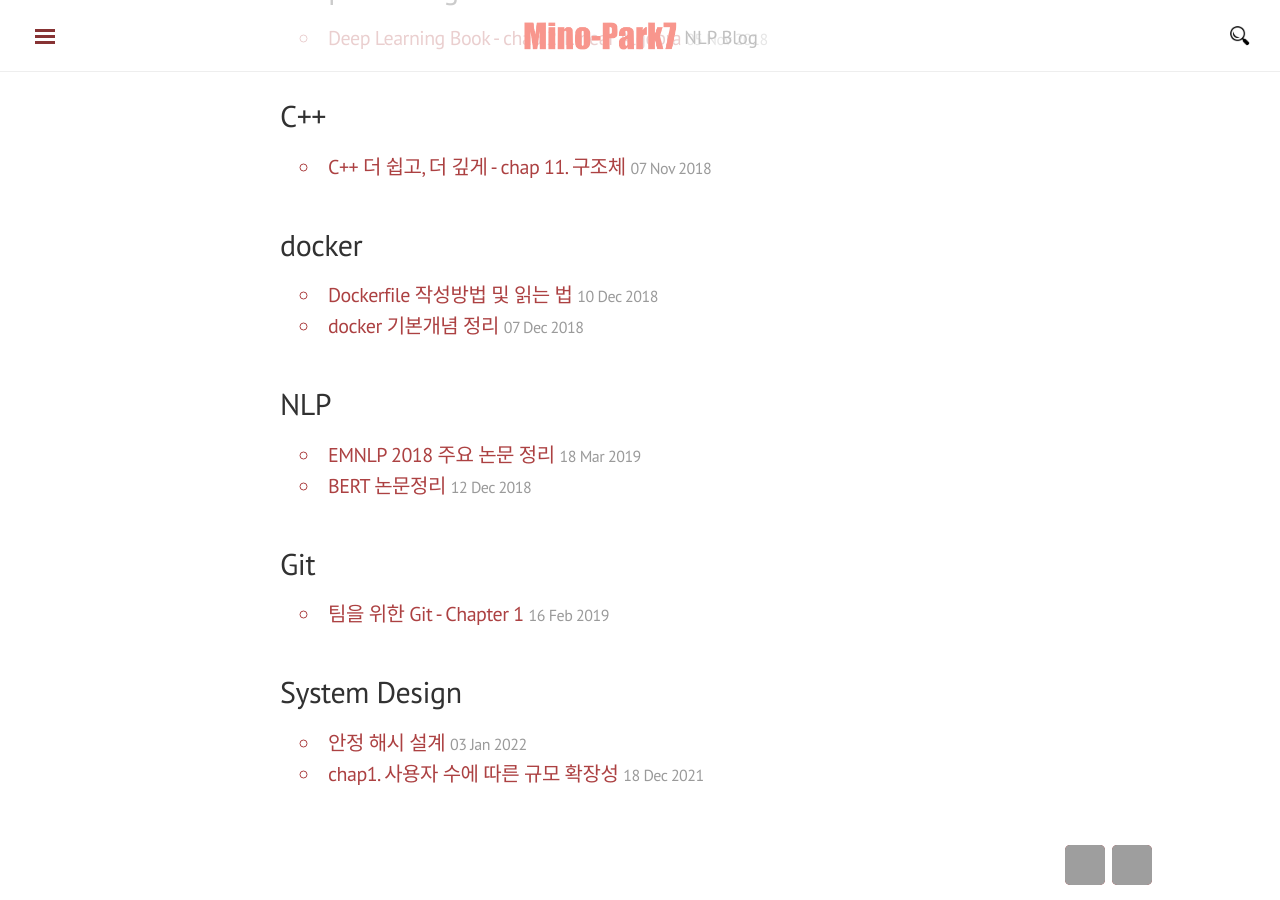
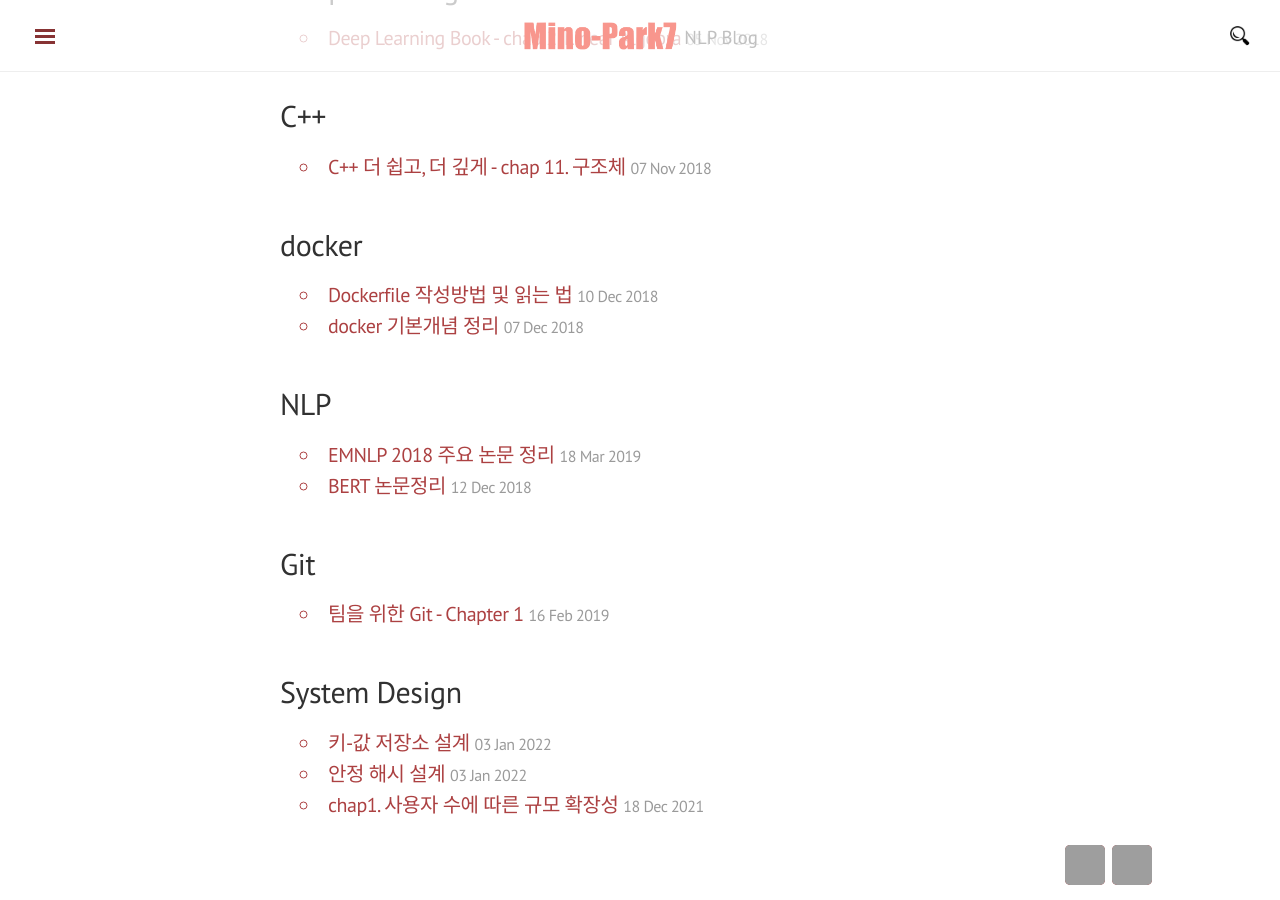
Before and after one commit to mino-park7/mino-park7.github.io, a Jekyll site: the page built from blog/categories.html, in a window 1280 px wide and 900 px high, scrolled down 1953 px. Built offline with Jekyll 4.4.1, drawn with Linux system fonts in a browser that asks for light colours; nearby versions of some CDN libraries; comment, search, counter and statistics services are not loaded; grey boxes are pictures that could not be loaded.

Commit message:
2022-01-03

```diff
--- /dev/null
+++ b/_posts/system-design-interview/2022-01-04-key-value-store-design.md
@@ -0,0 +1,7 @@
+---
+layout: "post"
+title: "키-값 저장소 설계"
+date: "2022-01-03 23:14"
+category: System Design
+tag: [System Design]
+---
```
Also changed, not shown: _posts/system-design-interview/2022-01-03-consistent-hashing-design.md (+4 -3 lines).
